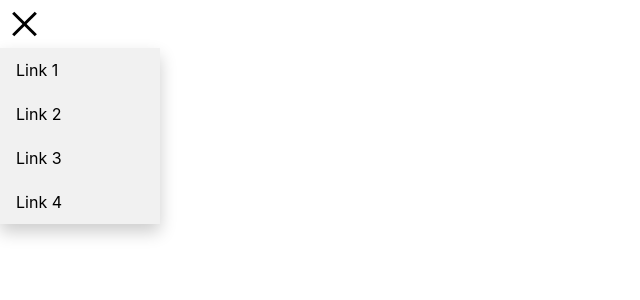
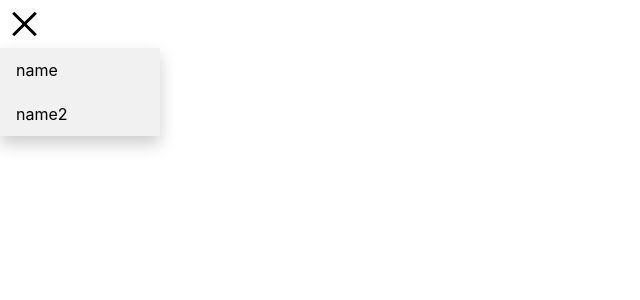
Before and after one commit to MalasataXD/sep4-frontend-ts, a React (Create React App) app: page / in a window 1280 px wide. Both pictures are taken after a click on the button 24 px from the left and 24 px from the top of the page. Shown: the top 300 px of the page, without its empty margins (0-640 px from the left). Built offline with nearby package versions, Linux system fonts and the light colour scheme.

Commit message:
CollapsibleMenu - Now gets menu items from config
*Fixes
- Now gets menu items from config

```diff
--- a/src/App.tsx
+++ b/src/App.tsx
@@ -4,6 +4,7 @@ import { createHashRouter, RouterProvider } from "react-router-dom";
 
 import LoginStaus from "./components/LoginStatus/LoginStatus";
 import CollapsibleMenu from "./components/CollapsibleMenu/CollapsibleMenu";
+
 
 //note: navbar ned to uses outlet
 
--- a/src/components/CollapsibleMenu/CollapsibleMenu.tsx
+++ b/src/components/CollapsibleMenu/CollapsibleMenu.tsx
@@ -3,7 +3,7 @@ import { useState, useEffect } from "react";
 import { Link } from "react-router-dom";
 import "./CollapsibleMenu.css";
 import Hamburger from "hamburger-react";
-import { LoginStatus_Profil } from "../config";
+import { LoginStatus_Profil, CollapsibleMenuItems, MenuItem } from "../config";
 
 export default function CollapsibleMenu() {
   const [showMenu, setShowMenu] = useState(false);
@@ -18,10 +18,9 @@ export default function CollapsibleMenu() {
         <Hamburger onToggle={toggleShowMenu} />
 
         <div className="dropdown-content">
-          <Link to={LoginStatus_Profil}>Link 1</Link>
-          <Link to={LoginStatus_Profil}>Link 2</Link>
-          <Link to={LoginStatus_Profil}>Link 3</Link>
-          <Link to={LoginStatus_Profil}>Link 4</Link>
+          {CollapsibleMenuItems.map((item: MenuItem) => (
+            <Link to={item.url}>{item.name}</Link>
+          ))}
         </div>
       </div>
     );
--- a/src/components/config.ts
+++ b/src/components/config.ts
@@ -1,9 +1,20 @@
 export const LINK : string = "localhost:8000";
 export const GetData : string = "/data";
-export const EditValuesPost : string = "/data"
+export const EditValuesPost : string = "/data";
 
-export const JWTLocation : string = "jwt"
+export const JWTLocation : string = "jwt";
 
 //LoginStatus local
-export const LoginStatus_Login : string = "/test"
-export const LoginStatus_Profil : string = "/test"
+export const LoginStatus_Login : string = "/test";
+export const LoginStatus_Profil : string = "/test";
+
+
+//CollapsibleMenu
+export const CollapsibleMenuItems : MenuItem[] = [
+    {name: "name", url: "link"},
+    {name: "name2", url: "link2"},
+]
+export interface MenuItem {
+    name : string
+    url : string
+}
```
